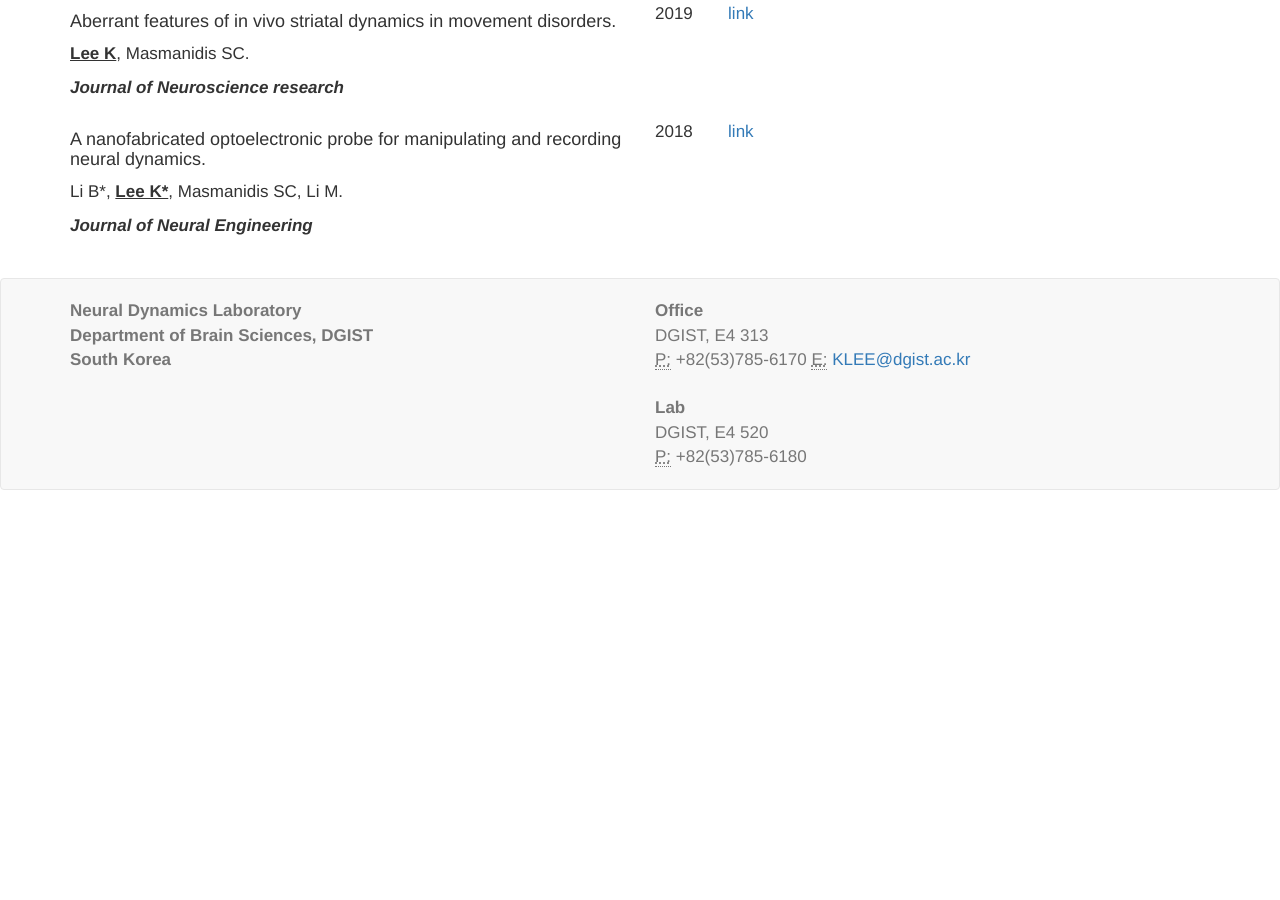
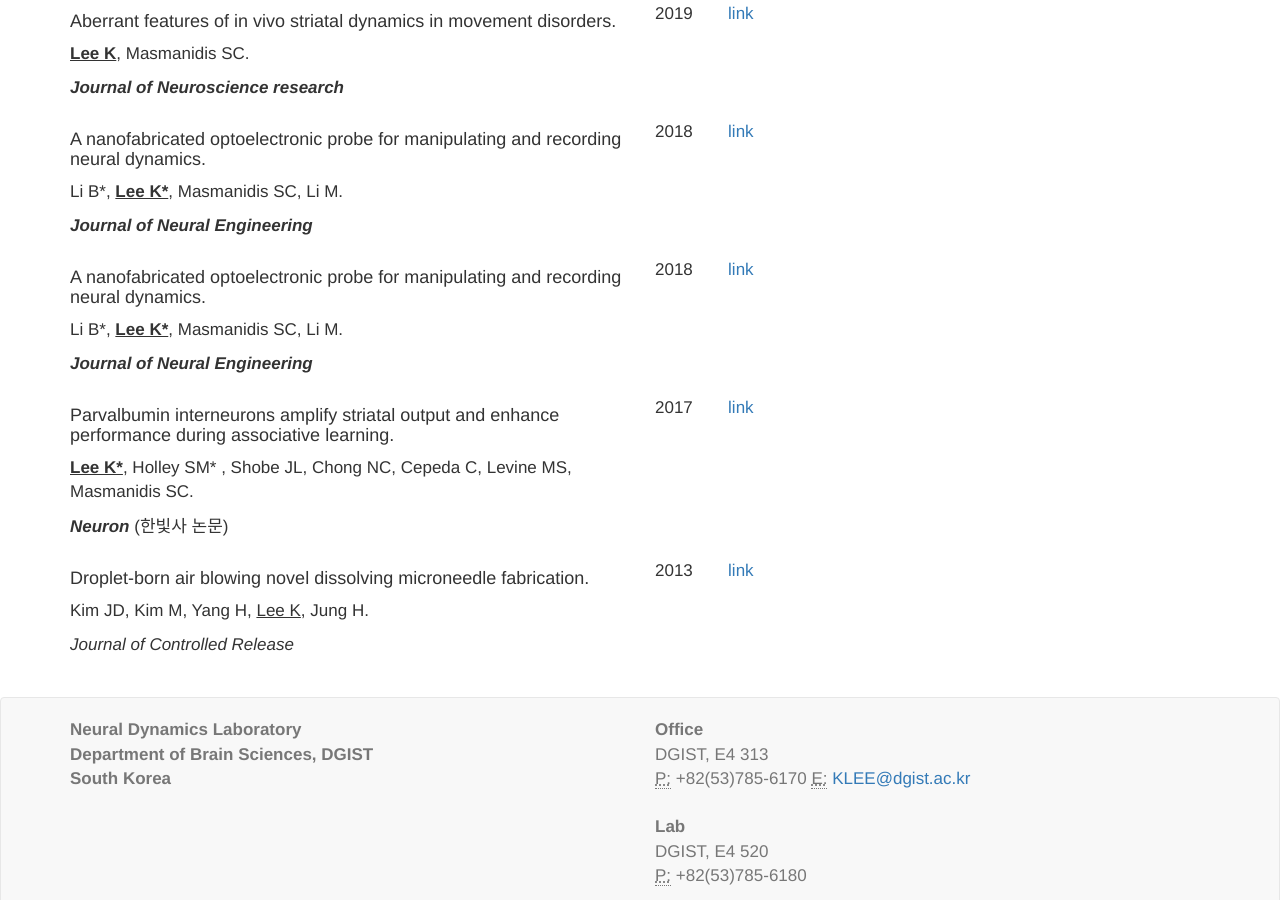
Before and after one commit to kleelab/kleelab.github.io, a Jekyll site: the page built from publications.html, in a window 1280 px wide and 900 px high, scrolled down 1332 px. Built offline with Jekyll 4.4.1, drawn with Linux system fonts in a browser that asks for light colours; nearby versions of some CDN libraries; a style sheet for code colours, icons or effects is not loaded; before the commit the page ends 1822 px from its top, so only the background shows below that.

Commit message:
Update publications.yml

```diff
--- a/_data/publications.yml
+++ b/_data/publications.yml
@@ -80,3 +80,30 @@
   repo:
     name: link
     url: https://iopscience.iop.org/article/10.1088/1741-2552/aabc94
+
+- title: A nanofabricated optoelectronic probe for manipulating and recording neural dynamics.
+  author: Li B*, <b><u>Lee K*</u></b>, Masmanidis SC, Li M.
+  where: <b><I>Journal of Neural Engineering</I></b>
+  image:
+  year: 2018
+  repo:
+    name: link
+    url: https://iopscience.iop.org/article/10.1088/1741-2552/aabc94
+
+- title: Parvalbumin interneurons amplify striatal output and enhance performance during associative learning.
+  author: <b><u>Lee K*</u></b>, Holley SM* , Shobe JL, Chong NC, Cepeda C, Levine MS, Masmanidis SC.
+  where: <b><I>Neuron</I></b> (한빛사 논문)
+  image:
+  year: 2017
+  repo:
+    name: link
+    url: https://www.sciencedirect.com/science/article/pii/S0896627317301411?via%3Dihub
+
+- title: Droplet-born air blowing novel dissolving microneedle fabrication.
+  author: Kim JD, Kim M, Yang H, <u>Lee K</u>, Jung H.
+  where: <I>Journal of Controlled Release</I>
+  image:
+  year: 2013
+  repo:
+    name: link
+    url: https://www.sciencedirect.com/science/article/pii/S0168365913003167?via%3Dihub
```
